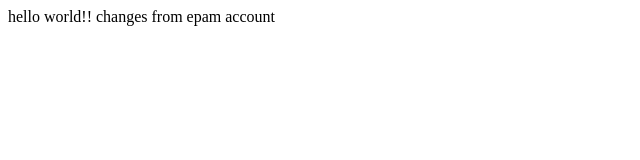
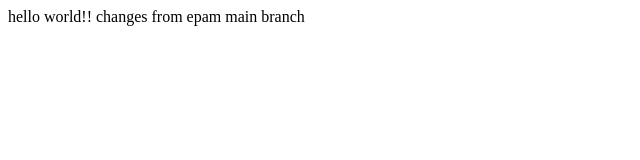
Before and after one commit to Laksh04123/laksh, a plain HTML site: page index.html in a window 1280 px wide. Shown: the full height of the page, 0-640 px from the left. Drawn offline with Linux system fonts and the light colour scheme.

Commit message:
2nd commit from main branch of epam

```diff
--- a/index.html
+++ b/index.html
@@ -7,6 +7,7 @@
 </head>
 <body>
     hello world!!
-    changes from epam account
+    changes from epam main branch
+
 </body>
 </html>
```
